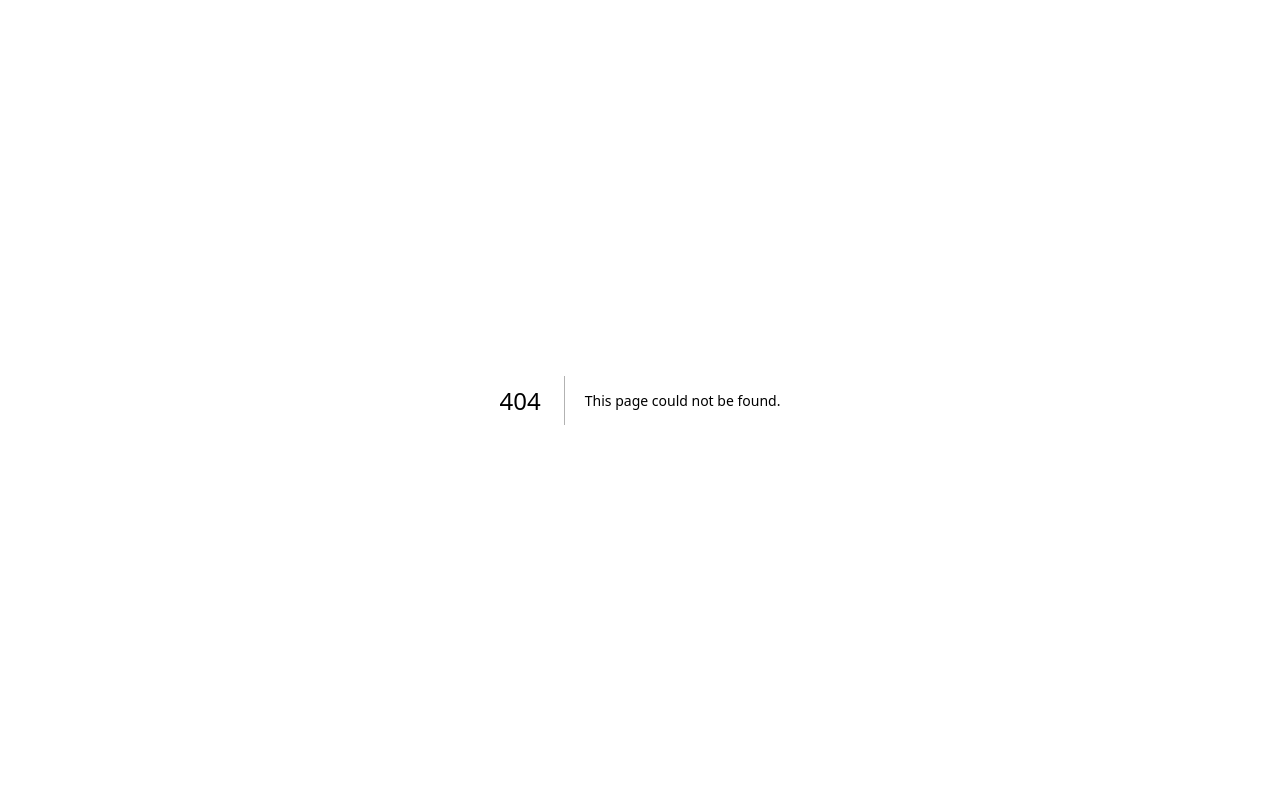
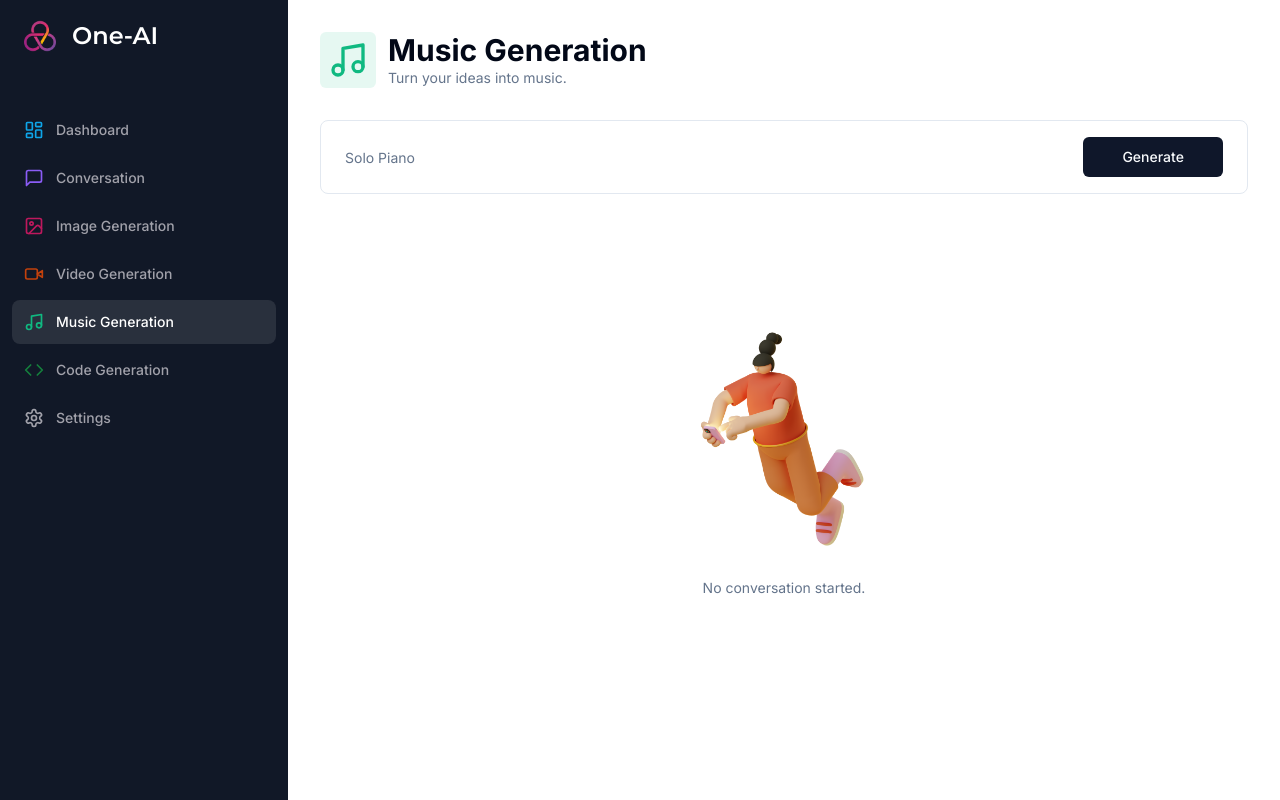
Before and after one commit to Himasnhu-AT/one-ai, a Next.js app: page /music in a window 1280 px wide. Before the commit this address had no page. Built offline with nearby package versions, Linux system fonts and the light colour scheme.

Commit message:
music generation done

```diff
--- /dev/null
+++ b/app/(dashboard)/(routes)/music/constants.ts
@@ -0,0 +1,7 @@
+import * as z from 'zod';
+
+export const formSchema = z.object({
+    prompt: z.string().min(1, {
+        message: "Prompt is required",
+    })
+});
--- /dev/null
+++ b/app/(dashboard)/(routes)/music/page.tsx
@@ -0,0 +1,109 @@
+"use client";
+
+import * as z from "zod";
+import axios from "axios";
+import { Music } from "lucide-react";
+import { useForm } from "react-hook-form";
+import { useState } from "react";
+import { useRouter } from "next/navigation";
+
+import { Heading } from "@/components/heading";
+import { Button } from "@/components/ui/button";
+import { Input } from "@/components/ui/input";
+import { zodResolver } from "@hookform/resolvers/zod";
+import { Form, FormControl, FormField, FormItem } from "@/components/ui/form";
+
+
+import { formSchema } from "./constants";
+import { Loader } from "@/components/loader";
+import { Empty } from "@/components/empty";
+
+const MusicPage = () => {
+    const router = useRouter();
+    const [music, setMusic] = useState<string>();
+
+    const form = useForm<z.infer<typeof formSchema>>({
+        resolver: zodResolver(formSchema),
+        defaultValues: {
+            prompt: ""
+        }
+    });
+
+    const isLoading = form.formState.isSubmitting;
+
+    const onSubmit = async (values: z.infer<typeof formSchema>) => {
+        try {
+            setMusic(undefined);
+
+            const response = await axios.post('/api/music', values);
+            setMusic(response.data.audio);
+
+            form.reset();
+        } catch (error: any) {
+            if (error?.response?.status === 403) {
+                console.log("You have reached your API limit.");
+            } else {
+                console.log("Something went wrong.");
+            }
+        } finally {
+            router.refresh();
+        }
+    }
+
+    return (
+        <div>
+            <Heading
+                title="Music Generation"
+                description="Turn your ideas into music."
+                icon={Music}
+                iconColor="text-emerald-500"
+                bgColor="bg-emerald-500/10"
+            />
+            <div className="px-4 lg:px-8">
+                <div>
+                    <Form {...form}>
+                        <form
+                            onSubmit={form.handleSubmit(onSubmit)}
+                            className="rounded-lg border w-full p-4 px-3 md:px-6 focus-within:shadow-sm grid grid-cols-12 gap-2">
+                            <FormField
+                                name="prompt"
+                                render={({ field }) => (
+                                    <FormItem className="col-span-12 lg:col-span-10">
+                                        <FormControl className="m-0 p-0">
+                                            <Input
+                                                className="border-0 outline-none focus-visible:ring-0 focus-visible:ring-transparent"
+                                                disabled={isLoading}
+                                                placeholder="Solo Piano"
+                                                {...field}
+                                            />
+                                        </FormControl>
+                                    </FormItem>
+                                )}
+                            />
+                            <Button className="col-span-12 lg:col-span-2 w-full" type="submit" disabled={isLoading} size="icon">
+                                Generate
+                            </Button>
+                        </form>
+                    </Form>
+                </div>
+                <div className="space-y-4 mt-4">
+                    {isLoading && (
+                        <div className="p-8 rounded-lg w-full flex items-center justify-center bg-muted">
+                            <Loader />
+                        </div>
+                    )}
+                    {!music && !isLoading && (
+                        <Empty label="No conversation started." />
+                    )}
+                    {music && (
+                        <audio controls className="w-full mt-8">
+                            <source src={music} />
+                        </audio>
+                    )}
+                </div>
+            </div>
+        </div>
+    );
+}
+
+export default MusicPage;
--- /dev/null
+++ b/app/api/music/route.ts
@@ -0,0 +1,49 @@
+import { auth } from "@clerk/nextjs";
+import { NextResponse } from "next/server";
+import Replicate from "replicate";
+
+
+const replicate = new Replicate({
+    auth: process.env.REPLICATE_API_TOKEN,
+});
+
+export async function POST(
+    req: Request
+) {
+    try {
+        const { userId } = auth();
+        const body = await req.json();
+        const { prompt } = body;
+
+        if (!userId) {
+            return new NextResponse("Unauthorized", { status: 401 });
+        }
+
+
+        if (!prompt) {
+            return new NextResponse("prompt is required", { status: 400 });
+        }
+
+        // if (!freeTrial && !isPro) {
+        //   return new NextResponse("Free trial has expired. Please upgrade to pro.", { status: 403 });
+        // }
+
+        const response = await replicate.run(
+            "riffusion/riffusion:8cf61ea6c56afd61d8f5b9ffd14d7c216c0a93844ce2d82ac1c9ecc9c7f24e05",
+            {
+                input: {
+                    prompt_a: prompt,
+                }
+            }
+        );
+
+        // if (!isPro) {
+        //   await incrementApiLimit();
+        // }
+
+        return NextResponse.json(response);
+    } catch (error) {
+        console.log('[MUSIC_ERROR]', error);
+        return new NextResponse("Internal Error", { status: 500 });
+    }
+};
--- a/package.json
+++ b/package.json
@@ -26,6 +26,7 @@
     "react-dom": "^18",
     "react-hook-form": "^7.48.2",
     "react-markdown": "^9.0.1",
+    "replicate": "^0.22.0",
     "tailwind-merge": "^2.0.0",
     "tailwindcss-animate": "^1.0.7",
     "zod": "^3.22.4"
```
Also changed, not shown: 1 other file (tests, documents, lock files or other folders).
